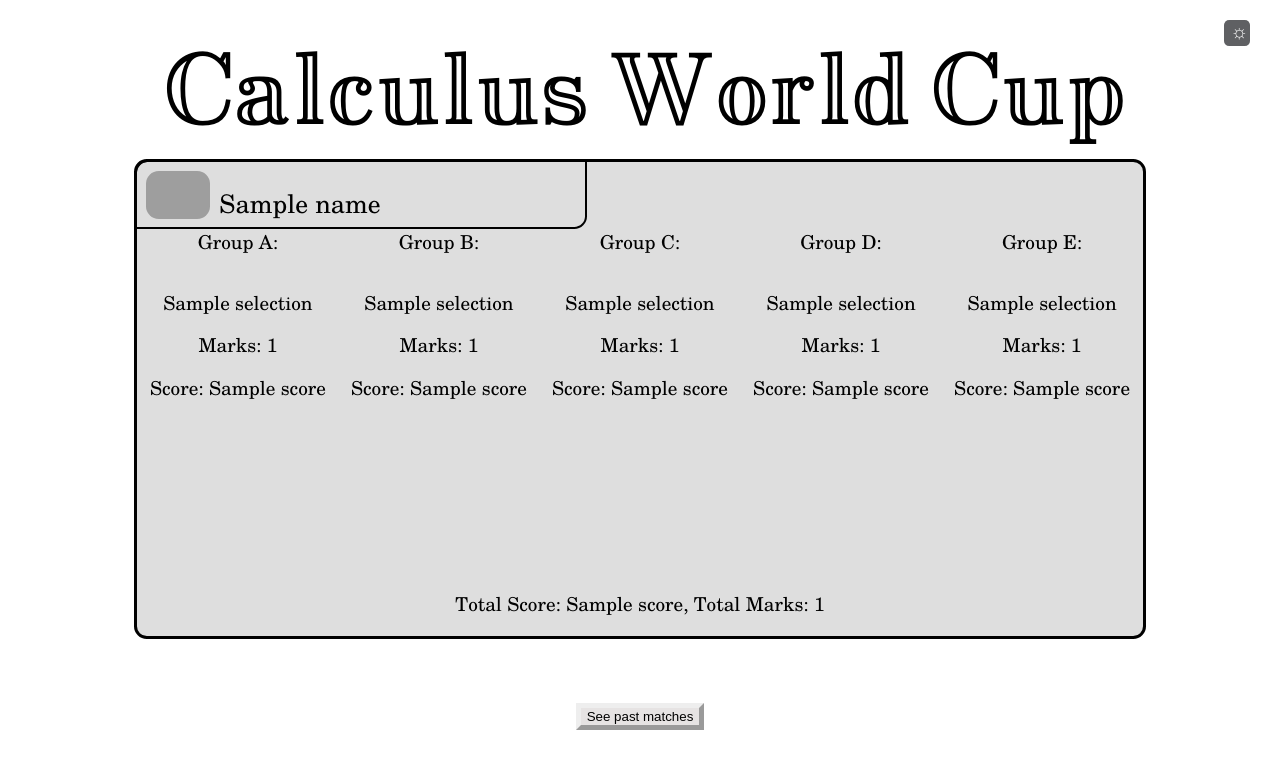
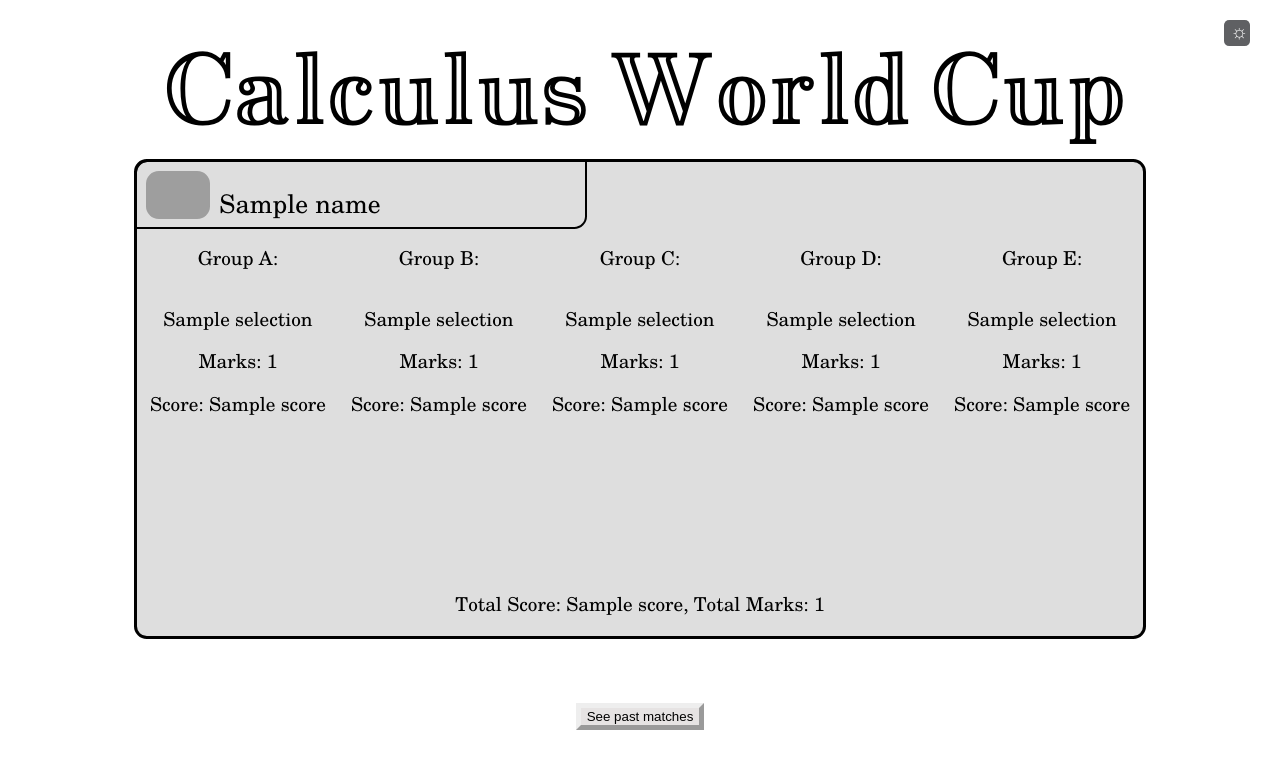
Before and after one commit to ashazjameel/Calculus-World-Cup-website, a Flask app: template templates/profile.html in a window 1280 px wide. Shown: the top 769 px of the page. Run offline with Flask 3, Linux system fonts and the light colour scheme; the template is opened without the code that fills it: most values are stand-ins (such as "Sample title", 1, 10 or a date in 2020); parts of the project's set-up code (start-up, migrations or seed data) failed here and were passed over; some libraries are stand-ins or nearby versions; grey boxes are pictures that could not be loaded.

Commit message:
i take it back its needed

```diff
--- a/static/styles.css
+++ b/static/styles.css
@@ -170,6 +170,7 @@ body {
 
 .profile .choices {
 	position: relative;
+	top: 2dvh;
 	display: grid;
 	grid-template-columns: auto auto auto auto auto;
 	grid-template-rows: auto;
```
